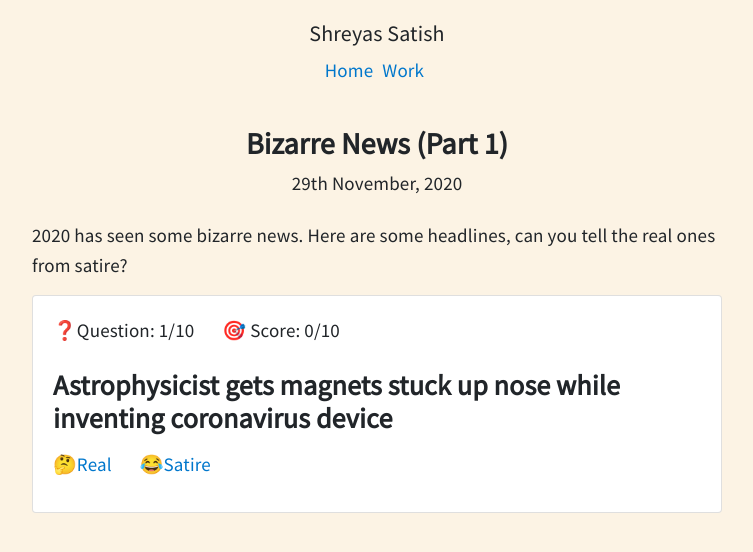
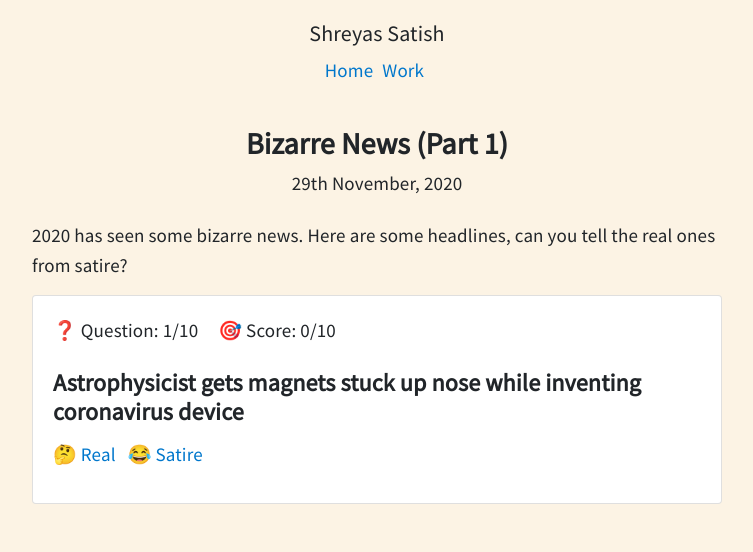
Before and after one commit to shreyas-satish/shreyas-satish.github.com, a Jekyll site: the page built from _posts/2020-11-11-bizarre-news-1.html, in a window 1280 px wide. Shown: the top 552 px of the page, without its empty margins (263-1016 px from the left). Built offline with Jekyll 4.4.1, drawn with Linux system fonts in a browser that asks for light colours.

Commit message:
fixed styling

```diff
--- a/_posts/2020-11-11-bizarre-news-1.html
+++ b/_posts/2020-11-11-bizarre-news-1.html
@@ -25,18 +25,18 @@ summary: 2020 has seen some bizarre news. Here are some headlines, can you tell
   <div class="card" style="width: 100%;">
     <div class="card-body">
       <div class='mb-4'>
-        <span class='mr-4'>
-          ❓Question: {{currentIndex + 1}}/10
+        <span class='mr-3'>
+          ❓ Question: {{currentIndex + 1}}/10
         </span>
-        <span class='mt-4'>
+        <span>
           🎯 Score: {{currentScore}}/10
         </span>
       </div>
-      <h3 class="card-title font-weight-bold">{{newsHeadlines[currentIndex].name}}</h3>
+      <h4 class="card-title font-weight-bold">{{newsHeadlines[currentIndex].name}}</h4>
       <p class="card-text mr-4">
         <div v-if="mode == 'q'">
-          <a href="javascript:void(0);" class="mr-4" v-on:click="ansQ('Real')">🤔Real</a>
-          <a href="javascript:void(0);" class="" v-on:click="ansQ('Satire')">😂Satire</a>
+          <a href="javascript:void(0);" class="mr-2" v-on:click="ansQ('Real')">🤔 Real</a>
+          <a href="javascript:void(0);" class="" v-on:click="ansQ('Satire')">😂 Satire</a>
         </div>
         <div v-if="mode == 'a'">
           <p class='font-weight-bold'>
```
